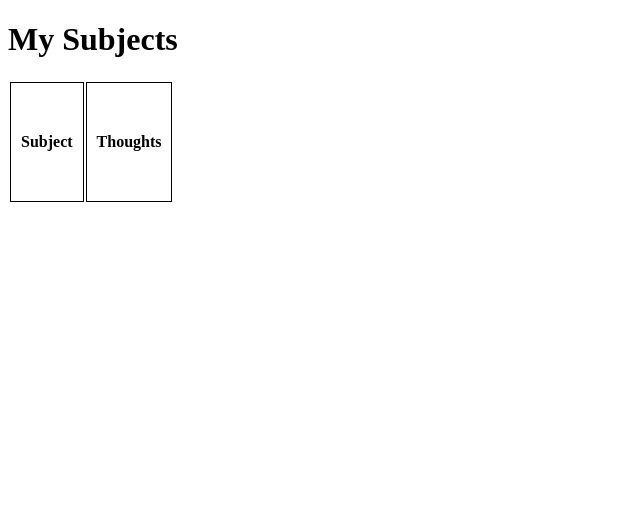
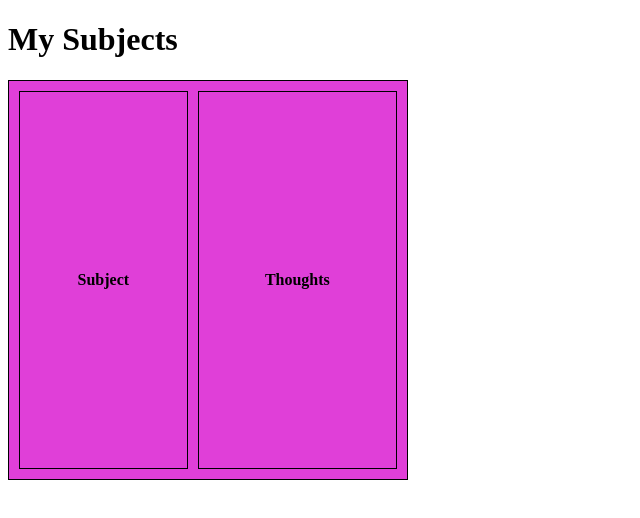
Before and after one commit to RonanPJaniola/Vevveve, a plain HTML site: page index.html in a window 1280 px wide. Shown: the whole page, without its empty margins (0-640 px from the left). Drawn offline with Linux system fonts and the light colour scheme.

Commit message:
Update index.html

```diff
--- a/index.html
+++ b/index.html
@@ -10,7 +10,7 @@
 	 </head>
 	 <body>
 	      <h1>My Subjects</h1>
-		  <table>
+		  <table style = "border: 1px solid black; border-spacing: 10px; bordeer-collapse: separate; background-color: #E03FD8; width: 400px; height: 400px;">
 			      <tr>
 				     <th rowspan="2" style = "border: 1px solid black; padding: 50px 10px;">Subject</th>
 				     <th colspan="2" style = "border: 1px solid black; padding: 50px 10px;">Thoughts</th>
```
